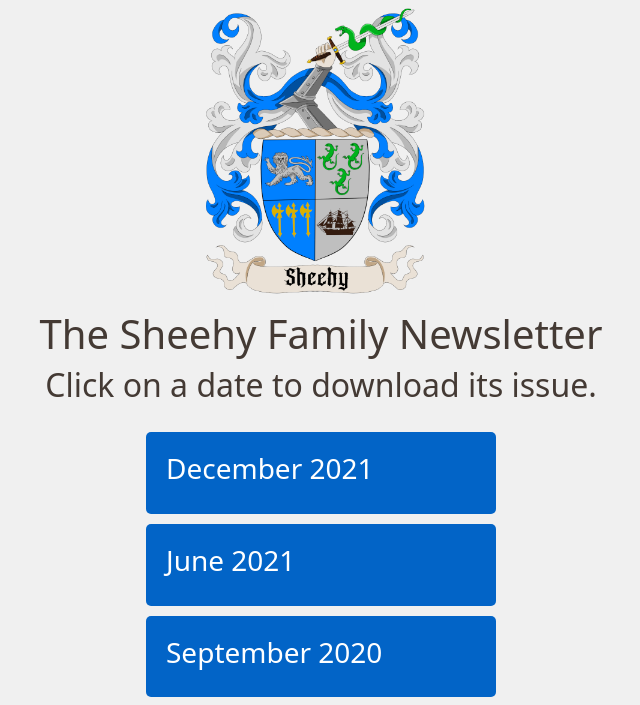
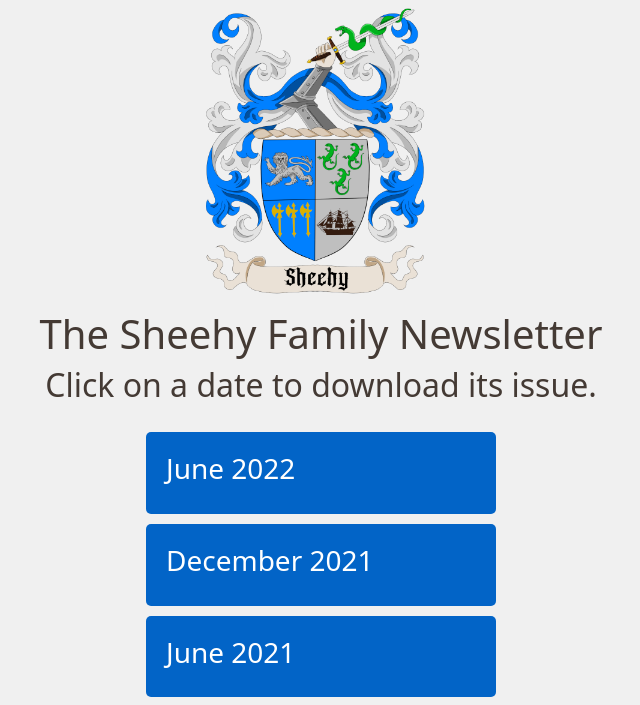
Before and after one commit to sheeshee/sheehy-family-website, a Jekyll site: the page built from index.html, in a window 1280 px wide. Shown: the top 705 px of the page, without its empty margins (319-959 px from the left). Built offline with Jekyll 4.4.1, drawn with Linux system fonts in a browser that asks for light colours.

Commit message:
Add newsletter

```diff
--- a/_data/newsletters.yml
+++ b/_data/newsletters.yml
@@ -4,3 +4,5 @@
   date: "June 2021"
 - file: "December 2021 Newsletter.pdf"
   date: "December 2021"
+- file: "June 2022 Newsletter.pdf"
+  date: "June 2022"
```
Also changed, not shown: 1 other file.
